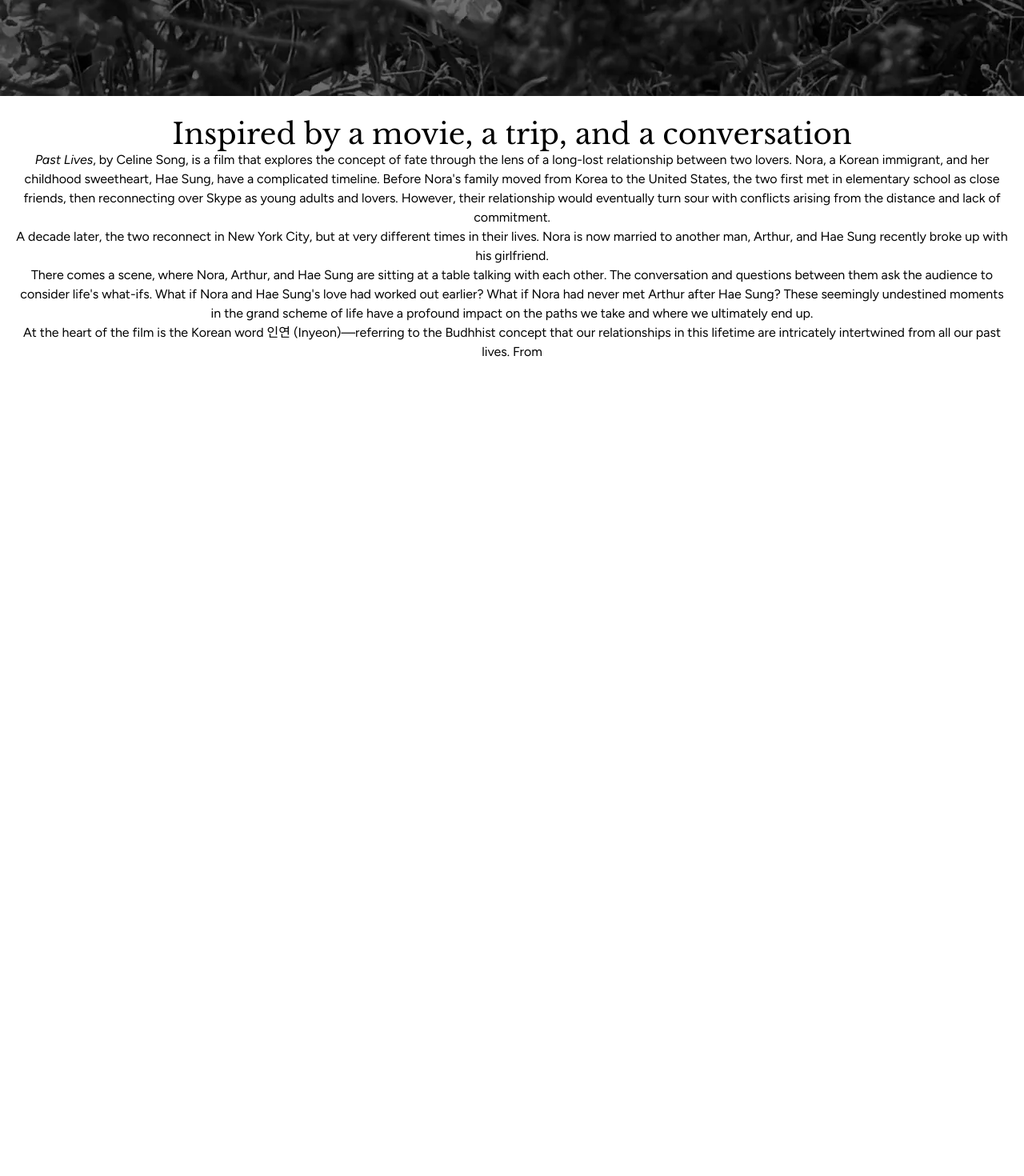
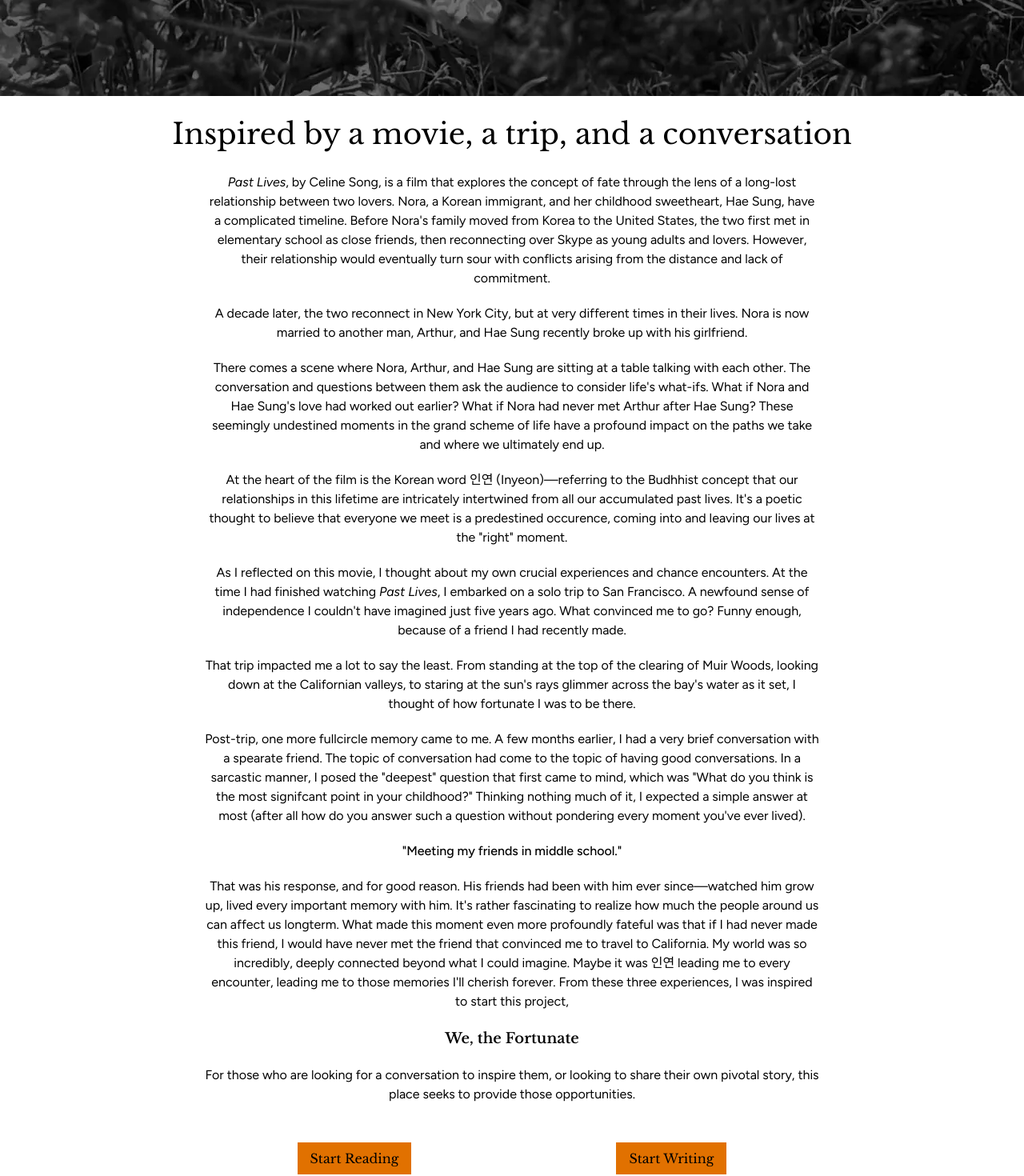
Before and after one commit to pzhang8751/fortunate, a React (Vite) app in the folder frontend/: page / in a window 1280 px wide. Shown: the part 640-2110 px from the top of the page at 80% size. Before the commit the page ends 1112 px from the top, so only its background shows below. Built offline with nearby package versions, Linux system fonts and the light colour scheme.

Commit message:
homepage text + css changes

```diff
--- a/frontend/src/App.jsx
+++ b/frontend/src/App.jsx
@@ -1,17 +1,29 @@
+import { Link } from "react-router"
 
 function App() {
   return (
     <>
       <section className="bg-[url(/flowers.webp)] h-[95vh] flex flex-col justify-end text-white px-5 lg:px-8 pt-5 pb-[20vh] lg:pb-32">
         <h1 className="text-5xl sm:text-7xl md:text-8xl font-semibold">We, the Fortunate</h1>
-        <h2 className="mt-3 text-xl md:text-3xl">Fateful encounters create lifelong memories</h2>
+        <h2 className="mt-3 text-xl md:text-3xl">Fateful encounters create lifelong changes</h2>
       </section>
-      <section className="mt-2 px-5 py-5 text-center">
-        <h3 className="text-2xl md:text-4xl">Inspired by a movie, a trip, and a conversation</h3>
+      <section className="mt-2 mb-10 px-5 py-5 text-center flex flex-col place-items-center gap-y-5 [&_p]:w-[80vw] [&_p]:lg:w-[60vw]">
+        <h3 className="text-2xl md:text-4xl mb-2">Inspired by a movie, a trip, and a conversation</h3>
         <p><span className="italic">Past Lives</span>, by Celine Song, is a film that explores the concept of fate through the lens of a long-lost relationship between two lovers. Nora, a Korean immigrant, and her childhood sweetheart, Hae Sung, have a complicated timeline. Before Nora's family moved from Korea to the United States, the two first met in elementary school as close friends, then reconnecting over Skype as young adults and lovers. However, their relationship would eventually turn sour with conflicts arising from the distance and lack of commitment.</p>
         <p>A decade later, the two reconnect in New York City, but at very different times in their lives. Nora is now married to another man, Arthur, and Hae Sung recently broke up with his girlfriend. </p>
-        <p>There comes a scene, where Nora, Arthur, and Hae Sung are sitting at a table talking with each other. The conversation and questions between them ask the audience to consider life's what-ifs. What if Nora and Hae Sung's love had worked out earlier? What if Nora had never met Arthur after Hae Sung? These seemingly undestined moments in the grand scheme of life have a profound impact on the paths we take and where we ultimately end up.</p>
-        <p>At the heart of the film is the Korean word 인연 (Inyeon)&mdash;referring to the Budhhist concept that our relationships in this lifetime are intricately intertwined from all our past lives. From </p>
+        <p>There comes a scene where Nora, Arthur, and Hae Sung are sitting at a table talking with each other. The conversation and questions between them ask the audience to consider life's what-ifs. What if Nora and Hae Sung's love had worked out earlier? What if Nora had never met Arthur after Hae Sung? These seemingly undestined moments in the grand scheme of life have a profound impact on the paths we take and where we ultimately end up.</p>
+        <p>At the heart of the film is the Korean word 인연 (Inyeon)&mdash;referring to the Budhhist concept that our relationships in this lifetime are intricately intertwined from all our accumulated past lives. It's a poetic thought to believe that everyone we meet is a predestined occurence, coming into and leaving our lives at the "right" moment.</p>
+        <p>As I reflected on this movie, I thought about my own crucial experiences and chance encounters. At the time I had finished watching <span className="italic">Past Lives</span>, I embarked on a solo trip to San Francisco. A newfound sense of independence I couldn't have imagined just five years ago. What convinced me to go? Funny enough, because of a friend I had recently made.</p>
+        <p>That trip impacted me a lot to say the least. From standing at the top of the clearing of Muir Woods, looking down at the Californian valleys, to staring at the sun's rays glimmer across the bay's water as it set, I thought of how fortunate I was to be there. </p>
+        <p>Post-trip, one more fullcircle memory came to me. A few months earlier, I had a very brief conversation with a spearate friend. The topic of conversation had come to the topic of having good conversations. In a sarcastic manner, I posed the "deepest" question that first came to mind, which was  "What do you think is the most signifcant point in your childhood?" Thinking nothing much of it, I expected a simple answer at most (after all how do you answer such a question without pondering every moment you've ever lived).</p>
+        <p className="font-medium">"Meeting my friends in middle school."</p>
+        <p>That was his response, and for good reason. His friends had been with him ever since&mdash;watched him grow up, lived every important memory with him. It's rather fascinating to realize how much the people around us can affect us longterm. What made this moment even more profoundly fateful was that if I had never made this friend, I would have never met the friend that convinced me to travel to California. My world was so incredibly, deeply connected beyond what I could imagine. Maybe it was 인연 leading me to every encounter, leading me to those memories I'll cherish forever. From these three experiences, I was inspired to start this project,</p>
+        <p className="font-semibold font-libre text-lg">We, the Fortunate</p>
+        <p>For those who are looking for a conversation to inspire them, or looking to share their own pivotal story, this place seeks to provide those opportunities.</p>
+        <div className="mt-7 flex flex-row gap-[20vw] *:px-4 *:py-2 *:bg-amber-600 *:hover:cursor-pointer *:hover:scale-90 *:duration-200 *:ease-in-out font-libre *:transition-all *:hover:bg-amber-700">
+          <Link to="/read">Start Reading</Link>
+          <Link to="/write">Start Writing</Link>
+        </div>
       </section>
       {/* <section>
         <h2>Behind the project</h2>
--- a/frontend/src/components/EntryForm.jsx
+++ b/frontend/src/components/EntryForm.jsx
@@ -44,8 +44,8 @@
     return (
         // need to adjust w-[vw] for different screen size
         <>
-            <form onSubmit={submitEntry} id="entryForm" className="w-[80vw] lg:w-[50vw] px-3 py-5 outline-1 *:outline-none flex flex-col gap-y-2">
-                <p className="font-libre text-sm text-gray-400">{new Date().toDateString().substring(3)}</p>
+            <form onSubmit={submitEntry} id="entryForm" className="w-[80vw] lg:w-[50vw] px-3 py-5 outline-1 *:outline-none flex flex-col gap-y-2 bg-beige">
+                <p className="font-libre text-sm text-gray-500">{new Date().toDateString().substring(3)}</p>
                 <textarea placeholder="*Title" value={title} onChange={(e) => {
                     setTitle(e.currentTarget.value);
                 }} maxLength={40} className="resize-none h-20 text-lg font-libre font-semibold border-b"></textarea>
@@ -57,13 +57,13 @@
                     }}
                     className="mt-2 resize-none h-[50vh] lg:h-[65vh] font-figtree"
                 ></textarea>
-                <p className="text-gray-400">{entry.length}/1500</p>
+                <p className="text-gray-500">{entry.length}/1500</p>
                 <input placeholder="Anonymous" value={name} onChange={(e) => {
                     setName(e.currentTarget.value);
                 }} maxLength={15} className="px-2 w-min border-b text-center self-end font-libre"></input>
 
             </form>
-            <button type="submit" form="entryForm" disabled={isPending} className="w-min px-4 py-2 mt-5 bg-amber-500 hover:cursor-pointer hover:scale-90 duration-200 ease-in-out font-libre transition-all hover:bg-amber-600">
+            <button type="submit" form="entryForm" disabled={isPending} className="w-min px-4 py-2 mt-5 bg-amber-600 hover:cursor-pointer hover:scale-90 duration-200 ease-in-out font-libre transition-all hover:bg-amber-700">
                 Publish
             </button>
         </>
--- a/frontend/src/index.css
+++ b/frontend/src/index.css
@@ -4,6 +4,7 @@
 @theme {
   --font-libre: "Libre Baskerville", sans-serif;
   --font-figtree: "Figtree", sans-serif;
+  --color-beige: #faf3e1;
 }
 
 @layer base {
```
